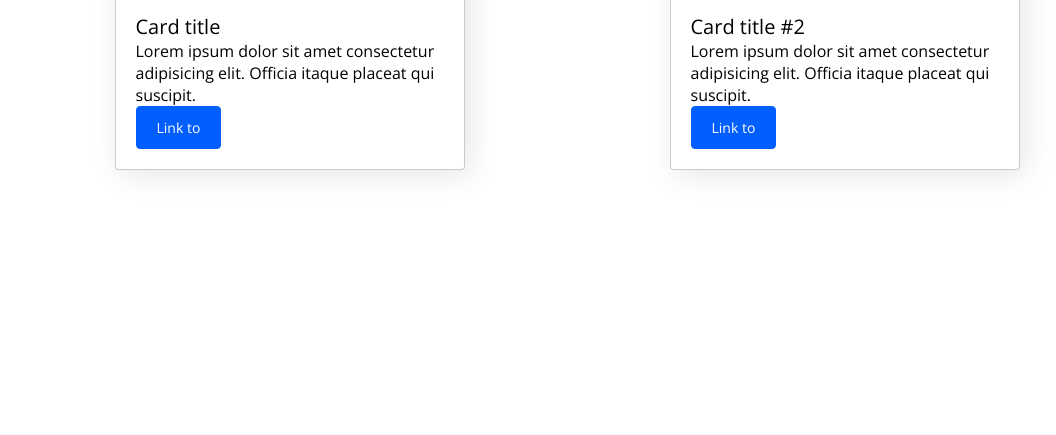
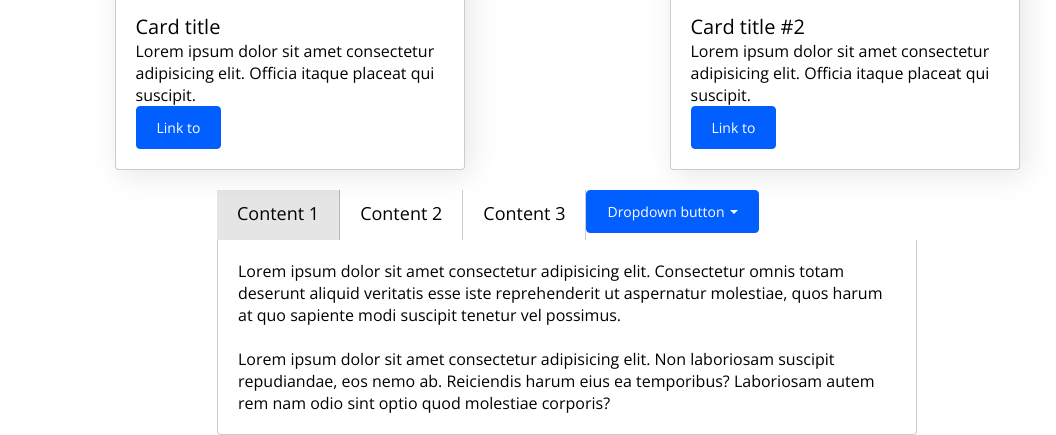
Before and after one commit to dmitrypodlas/JavaScript_library, a website: page src/index.html in a window 1280 px wide. Shown: the part 367-802 px from the top of the page, without its empty margins (73-1129 px from the left). Drawn offline with nearby package versions, Linux system fonts and the light colour scheme; files that its build step writes are made by us from their sources; files whose address does not match are found by name.

Commit message:
created tab component

```diff
--- a/src/index.html
+++ b/src/index.html
@@ -90,6 +90,39 @@
             </div>
         </div>
 
+        <!-- Tabs  -->
+
+        <div class="tab mt-20 block-center">
+            <div class="tab-panel" data-tabpanel>
+                <div class="tab-item tab-item--active">Content 1</div>
+                <div class="tab-item">Content 2</div>
+                <div class="tab-item">Content 3</div>
+                <div class="dropdown">
+                    <button class="btn btn-primary dropdown-toggle" id="dropdownMenuButton2">Dropdown button</button>
+                    <div class="dropdown-menu" data-toggle-id="dropdownMenuButton2">
+                        <a href="#" class="dropdown-item">Action</a>
+                        <a href="#" class="dropdown-item">Action #2</a>
+                        <a href="#" class="dropdown-item">Action #3</a>
+                    </div>
+                </div>
+            </div>
+            <div class="tab-content tab-content--active">
+                Lorem ipsum dolor sit amet consectetur adipisicing elit. Consectetur omnis totam deserunt aliquid veritatis esse iste reprehenderit ut aspernatur molestiae, quos harum at quo sapiente modi suscipit tenetur vel possimus.
+                <br><br>
+                Lorem ipsum dolor sit amet consectetur adipisicing elit. Non laboriosam suscipit repudiandae, eos nemo ab. Reiciendis harum eius ea temporibus? Laboriosam autem rem nam odio sint optio quod molestiae corporis?
+            </div>
+            <div class="tab-content">
+                Lorem ipsum dolor sit amet consectetur adipisicing elit. Consectetur omnis totam deserunt aliquid veritatis esse iste reprehenderit ut aspernatur molestiae, quos harum at quo sapiente modi suscipit tenetur vel possimus.
+                <br><br>
+                Lorem ipsum dolor sit amet consectetur adipisicing elit. Non laboriosam suscipit repudiandae, eos nemo ab. Reiciendis harum eius ea temporibus? Laboriosam autem rem nam odio sint optio quod molestiae corporis?
+                <br><br>
+                Lorem ipsum dolor sit amet consectetur adipisicing elit. Non laboriosam suscipit repudiandae, eos nemo ab. Reiciendis harum eius ea temporibus? Laboriosam autem rem nam odio sint optio quod molestiae corporis?
+            </div>
+            <div class="tab-content">
+                Lorem ipsum dolor sit amet consectetur adipisicing elit. Consectetur omnis totam deserunt aliquid veritatis esse iste reprehenderit ut aspernatur molestiae, quos harum at quo sapiente modi suscipit tenetur vel possimus.
+            </div>
+        </div>
+
     </div>
 
     <script src='script.js'></script>
--- /dev/null
+++ b/src/js/lib/components/tab.js
@@ -0,0 +1,19 @@
+import $ from '../core';
+
+$.prototype.tab = function() {
+    for (let i = 0; i < this.length; i++) {
+        $(this[i]).on('click', () => {
+            $(this[i])
+                .addClass('tab-item--active')
+                .siblings()
+                .removeClass('tab-item--active')
+                .closest('.tab')
+                .find('.tab-content')
+                .removeClass('tab-content--active')
+                .eq($(this[i]).index())
+                .addClass('tab-content--active');
+        });
+    }
+};
+
+$('[data-tabpanel] .tab-item').tab();
--- a/src/js/lib/lib.js
+++ b/src/js/lib/lib.js
@@ -6,5 +6,6 @@ import './modules/actions';
 import './modules/effects';
 import './components/dropdown';
 import './components/modal';
+import './components/tab';
 
 export default $;
--- /dev/null
+++ b/src/sass/components/tab.scss
@@ -0,0 +1,33 @@
+.tab {
+    max-width: 700px;
+    &-panel {
+        display: flex;
+        width: 100%;
+        min-height: 50px;
+        border: 1px solid rgbs(0,0,0, .2);
+        border-radius: 4px 4px 0 0;
+    }
+    &-item {
+        font-size: 18px;
+        line-height: 27px;
+        padding: 10px 20px;
+        border-right: 1px solid rgba(0,0,0, .2);
+        cursor: pointer;
+        &:last-child {
+            border-right: none;
+        }
+        &--active {
+            background-color: rgba(0,0,0, .1);
+        }
+    }
+    &-content {
+        display: none;
+        padding: 20px;
+        border: 1px solid rgba(0,0,0, .2);
+        border-top: none;
+        border-radius: 0 0 4px 4px;
+        &--active {
+            display: block;
+        }
+    }
+}
--- a/src/sass/components/ui.scss
+++ b/src/sass/components/ui.scss
@@ -2,3 +2,4 @@
 @import './dropdown.scss';
 @import './card.scss';
 @import './modal.scss';
+@import './tab.scss';
```
Also changed, not shown: dist/index.html, dist/script.js, dist/style.css, 1 other file.
